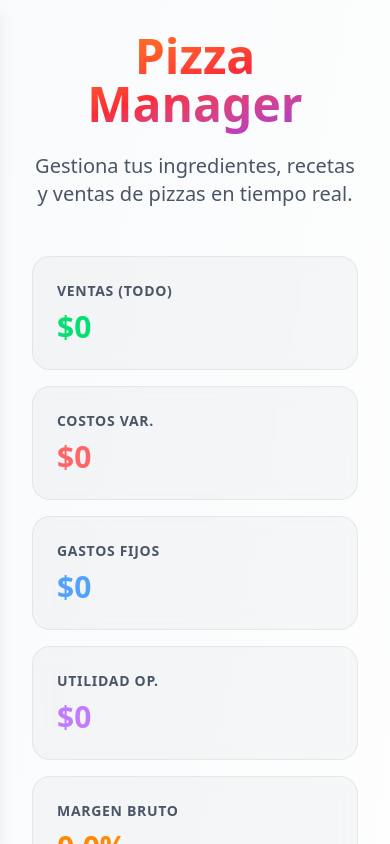
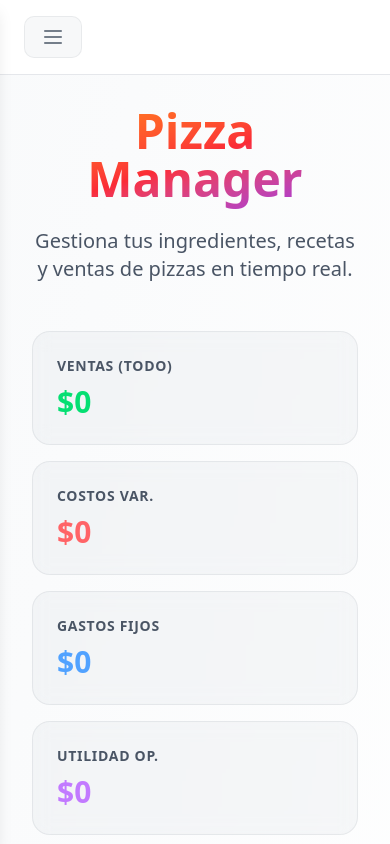
Before and after one commit to nicolasrodriguez3/pizzas-manager, a Next.js app: page /dashboard in a window 390 px wide. Shown: the top 844 px of the page. Built offline with nearby package versions, Linux system fonts and the light colour scheme; no server answers.

Commit message:
feat: Implement a new responsive sidebar with state management

```diff
--- /dev/null
+++ b/app/(app)/MainContentWrapper.tsx
@@ -0,0 +1,27 @@
+"use client";
+
+import { useSidebar } from "@/app/lib/store/sidebar-store";
+import { cn } from "@/lib/utils";
+
+interface MainContentWrapperProps {
+  children: React.ReactNode;
+}
+
+export function MainContentWrapper({ children }: MainContentWrapperProps) {
+  const isCollapsed = useSidebar((state) => state.isCollapsed);
+
+  // Use responsive utility classes (md:) to apply margins only on desktop.
+  // On mobile (default), margin is 0 (implied).
+  const marginClass = isCollapsed ? "md:ml-16" : "md:ml-64";
+
+  return (
+    <div
+      className={cn(
+        "overflow-y-auto flex-1 flex flex-col transition-all duration-300 ease-in-out",
+        marginClass,
+      )}
+    >
+      {children}
+    </div>
+  );
+}
--- a/app/(app)/layout.tsx
+++ b/app/(app)/layout.tsx
@@ -1,6 +1,8 @@
 import { Sidebar } from "@/app/components/Sidebar";
 import { SidebarTrigger } from "@/app/components/SidebarTrigger";
-import { MainContentWrapper } from "../components/MainContentWrapper";
+import { MainContentWrapper } from "./MainContentWrapper";
+import { SidebarProvider } from "@/app/lib/store/sidebar-store";
+import { cookies } from "next/headers";
 
 import { auth } from "@/app/auth";
 
@@ -15,16 +17,21 @@ export default async function AppLayout({
   children: React.ReactNode;
 }) {
   const session = await auth();
+  const cookieStore = await cookies();
+  const defaultCollapsed =
+    cookieStore.get("sidebar:collapsed")?.value === "true";
 
   return (
+    <SidebarProvider defaultCollapsed={defaultCollapsed}>
       <div className="flex min-h-screen bg-gray-50">
         <Sidebar user={session?.user} />
         <MainContentWrapper>
-        <header className="hidden sm:flexbg-white border-b border-gray-200 px-6 py-4 shadow-sm items-center justify-between">
+          <header className="flex md:hidden bg-white border-b border-gray-200 px-6 py-4 shadow-sm items-center justify-between">
             <SidebarTrigger />
           </header>
           <main className="flex-1">{children}</main>
         </MainContentWrapper>
       </div>
+    </SidebarProvider>
   );
 }
--- /dev/null
+++ b/app/actions/sidebar.ts
@@ -0,0 +1,11 @@
+"use server";
+
+import { cookies } from "next/headers";
+
+export async function toggleSidebarCookie(collapsed: boolean) {
+  const cookieStore = await cookies();
+  cookieStore.set("sidebar:collapsed", collapsed ? "true" : "false", {
+    maxAge: 60 * 60 * 24 * 365, // 1 year
+    path: "/",
+  });
+}
--- a/app/components/Sidebar.tsx
+++ b/app/components/Sidebar.tsx
@@ -1,15 +1,14 @@
 "use client";
 
-import { useEffect } from "react";
 import Link from "next/link";
-import { LogOutIcon, User, EllipsisIcon } from "lucide-react";
+import { User, EllipsisIcon } from "lucide-react";
 import { cn } from "@/lib/utils";
 import { SidebarToggle } from "./SidebarToggle";
 import { NavItemComponent } from "./NavItem";
 import { useIsMobile } from "../hooks/use-mobile";
-import { useBodyScrollLock } from "../hooks/use-body-scroll-lock";
 import { navigationItems } from "@/app/lib/navigation";
-import { useSidebarStore } from "@/app/lib/store/sidebar";
+import { toggleSidebarCookie } from "@/app/actions/sidebar";
+import { useSidebar } from "@/app/lib/store/sidebar-store";
 import { handleSignOut } from "@/app/actions/auth";
 
 import { Button } from "@/components/ui/button";
@@ -18,10 +17,9 @@ import {
   DropdownMenuContent,
   DropdownMenuGroup,
   DropdownMenuItem,
-  DropdownMenuLabel,
-  DropdownMenuSeparator,
   DropdownMenuTrigger,
 } from "@/components/ui/dropdown-menu";
+import { useBodyScrollLock } from "../hooks/use-body-scroll-lock";
 
 interface SidebarProps {
   className?: string;
@@ -33,33 +31,29 @@ interface SidebarProps {
 }
 
 export function Sidebar({ className, user }: SidebarProps) {
-  const {
-    isOpen: isMobileOpen,
-    isCollapsed,
-    closeSidebar,
-    setCollapsed,
-    toggleCollapse,
-  } = useSidebarStore();
+  const isMobileOpen = useSidebar((state) => state.isOpen);
+  const isCollapsed = useSidebar((state) => state.isCollapsed);
+  const closeSidebar = useSidebar((state) => state.closeSidebar);
+  const toggleCollapseStore = useSidebar((state) => state.toggleCollapse);
+
   const isMobile = useIsMobile();
 
-  // Prevent body scrolling when mobile sidebar is open
   useBodyScrollLock(isMobile && isMobileOpen);
 
-  // Reset collapsed state on mobile
-  useEffect(() => {
-    if (isMobile) {
-      setCollapsed(false);
-    }
-  }, [isMobile, setCollapsed]);
+  const handleToggleCollapse = async () => {
+    toggleCollapseStore();
+    await toggleSidebarCookie(!isCollapsed);
+  };
 
-  const sidebarWidth = isCollapsed && !isMobile ? "w-16" : "w-64";
+  const sidebarWidth = isCollapsed ? "md:w-16" : "md:w-64";
   const sidebarClasses = cn(
-    "left-0 top-0 z-50 flex flex-col bg-white border-r border-gray-200 transition-all duration-300 ease-in-out",
-    isMobile
-      ? "fixed h-screen shadow-lg"
-      : "fixed h-screen shadow-lg border-r-2", // Fixed positioning for desktop, full height
+    "fixed left-0 top-0 bottom-0 z-50 flex flex-col bg-white border-r border-gray-200 transition-all duration-300 ease-in-out",
+    // Mobile Styles (max-md target mobile only, independent of isMobile JS state for initial render)
+    "max-md:w-64 max-md:shadow-lg",
+    isMobileOpen ? "max-md:translate-x-0" : "max-md:-translate-x-full",
+    // Desktop Styles
+    "md:translate-x-0",
     sidebarWidth,
-    !isMobileOpen && isMobile && "-translate-x-full",
     className,
   );
 
@@ -91,7 +85,7 @@ export function Sidebar({ className, user }: SidebarProps) {
           <div className="p-2 border-b border-gray-200">
             <SidebarToggle
               isCollapsed={isCollapsed}
-              onToggle={toggleCollapse}
+              onToggle={handleToggleCollapse}
             />
           </div>
         )}
--- a/app/components/SidebarTrigger.tsx
+++ b/app/components/SidebarTrigger.tsx
@@ -2,7 +2,7 @@
 
 import { ListIcon } from "@phosphor-icons/react";
 import { Button } from "./ui/Button";
-import { useSidebarStore } from "@/app/lib/store/sidebar";
+import { useSidebar } from "@/app/lib/store/sidebar-store";
 import { cn } from "@/lib/utils";
 
 interface SidebarTriggerProps {
@@ -10,7 +10,7 @@ interface SidebarTriggerProps {
 }
 
 export function SidebarTrigger({ className }: SidebarTriggerProps) {
-  const openSidebar = useSidebarStore((state) => state.openSidebar);
+  const openSidebar = useSidebar((state) => state.openSidebar);
 
   return (
     <Button
--- /dev/null
+++ b/app/lib/store/sidebar-store.tsx
@@ -0,0 +1,60 @@
+"use client";
+
+import { createContext, useContext, useRef } from "react";
+import { create, StoreApi, useStore } from "zustand";
+
+interface SidebarState {
+  isOpen: boolean; // Mobile-only state
+  isCollapsed: boolean; // Desktop-only state
+}
+
+interface SidebarActions {
+  openSidebar: () => void;
+  closeSidebar: () => void;
+  toggleSidebar: () => void;
+  toggleCollapse: () => void;
+  setCollapsed: (isCollapsed: boolean) => void;
+}
+
+type SidebarStore = SidebarState & SidebarActions;
+
+const createSidebarStore = (defaultCollapsed: boolean) => {
+  return create<SidebarStore>((set) => ({
+    isOpen: false,
+    isCollapsed: defaultCollapsed,
+    openSidebar: () => set({ isOpen: true }),
+    closeSidebar: () => set({ isOpen: false }),
+    toggleSidebar: () => set((state) => ({ isOpen: !state.isOpen })),
+    toggleCollapse: () => set((state) => ({ isCollapsed: !state.isCollapsed })),
+    setCollapsed: (isCollapsed: boolean) => set({ isCollapsed }),
+  }));
+};
+
+const SidebarContext = createContext<StoreApi<SidebarStore> | null>(null);
+
+export const SidebarProvider = ({
+  children,
+  defaultCollapsed = false,
+}: {
+  children: React.ReactNode;
+  defaultCollapsed?: boolean;
+}) => {
+  const storeRef = useRef<StoreApi<SidebarStore> | null>(null);
+  if (!storeRef.current) {
+    storeRef.current = createSidebarStore(defaultCollapsed);
+  }
+
+  return (
+    <SidebarContext.Provider value={storeRef.current}>
+      {children}
+    </SidebarContext.Provider>
+  );
+};
+
+export const useSidebar = <T,>(selector: (state: SidebarStore) => T): T => {
+  const store = useContext(SidebarContext);
+  if (!store) {
+    throw new Error("useSidebar must be used within SidebarProvider");
+  }
+  return useStore(store, selector);
+};
--- a/app/lib/store/sidebar.ts
+++ /dev/null
@@ -1,21 +0,0 @@
-import { create } from "zustand";
-
-interface SidebarState {
-  isOpen: boolean;
-  isCollapsed: boolean;
-  openSidebar: () => void;
-  closeSidebar: () => void;
-  toggleSidebar: () => void;
-  toggleCollapse: () => void;
-  setCollapsed: (collapsed: boolean) => void;
-}
-
-export const useSidebarStore = create<SidebarState>((set) => ({
-  isOpen: false,
-  isCollapsed: false,
-  openSidebar: () => set({ isOpen: true }),
-  closeSidebar: () => set({ isOpen: false }),
-  toggleSidebar: () => set((state) => ({ isOpen: !state.isOpen })),
-  toggleCollapse: () => set((state) => ({ isCollapsed: !state.isCollapsed })),
-  setCollapsed: (isCollapsed: boolean) => set({ isCollapsed }),
-}));
```
Lines whose indentation alone changed are shown as unchanged.
